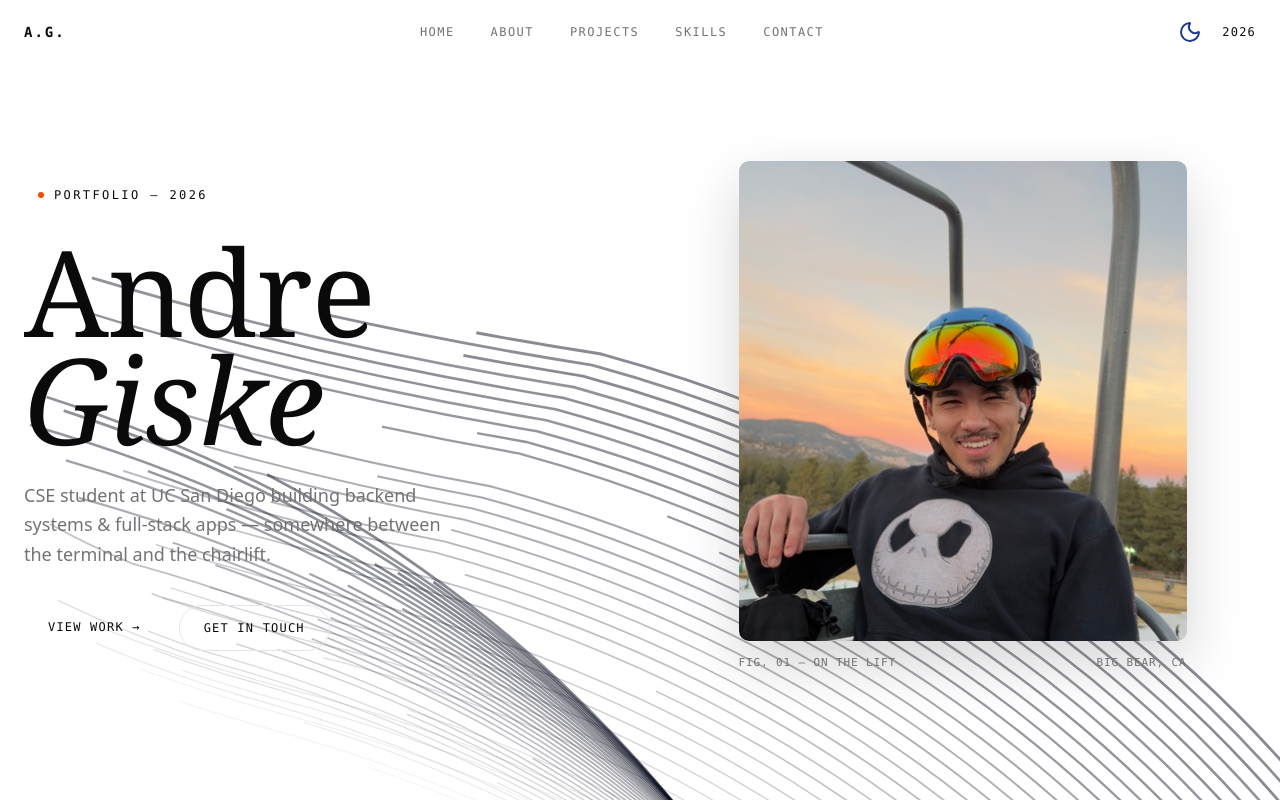
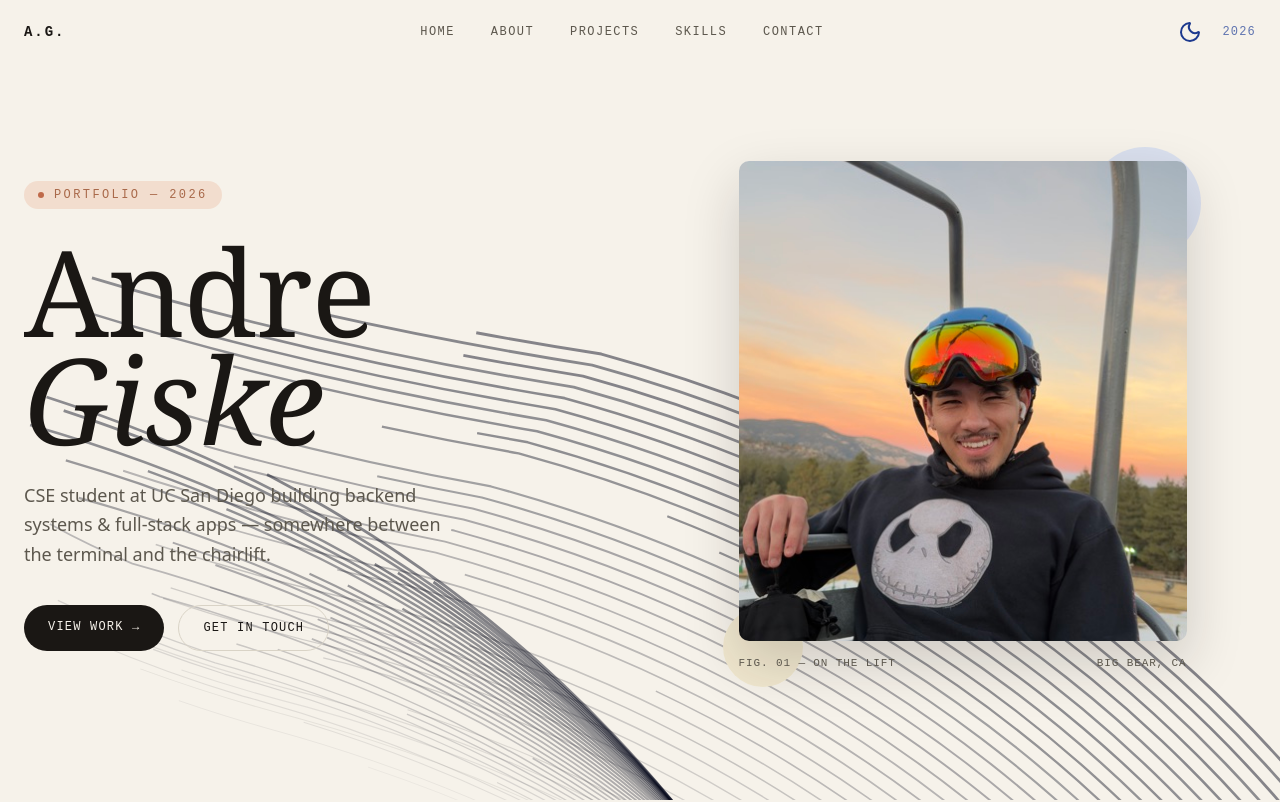
Before and after one commit to dregiske/portfolio, a React (Vite) app: page / in a window 1280 px wide. Shown: the top 802 px of the page. Built offline with nearby package versions, Linux system fonts and the light colour scheme.

Commit message:
changed css

```diff
--- a/src/index.css
+++ b/src/index.css
@@ -4,6 +4,25 @@
 @custom-variant dark (&:is(.dark *));
 
 @theme inline {
+  --font-sans: "Space Grotesk", ui-sans-serif, system-ui, sans-serif;
+  --font-serif: "Instrument Serif", Georgia, "Times New Roman", serif;
+  --font-mono: "Space Mono", ui-monospace, SFMono-Regular, monospace;
+
+  /* Eggshell design tokens exposed to Tailwind (e.g. bg-egg, text-ink, bg-c-mint) */
+  --color-egg: var(--egg);
+  --color-ink: var(--ink);
+  --color-rule: var(--rule);
+  --color-clay: var(--primary);
+  --color-c-clay: var(--c-clay);
+  --color-c-mint: var(--c-mint);
+  --color-c-sky: var(--c-sky);
+  --color-c-lilac: var(--c-lilac);
+  --color-c-butter: var(--c-butter);
+  --color-d-clay: var(--d-clay);
+  --color-d-teal: var(--d-teal);
+  --color-d-blue: var(--d-blue);
+  --color-d-plum: var(--d-plum);
+
   --radius-sm: calc(var(--radius) - 4px);
 
   --radius-md: calc(var(--radius) - 2px);
@@ -84,131 +103,104 @@
 :root {
   --radius: 0.625rem;
 
-  --background: oklch(1 0 0);
+  /* Eggshell palette (light) */
+  --egg: #f6f2ea;
+  --ink: #1a1714;
+  --rule: #d9d3c6;
+  --c-clay: #f2ddce;
+  --c-mint: #d8e8df;
+  --c-sky: #dae0ee;
+  --c-lilac: #ecdce6;
+  --c-butter: #f1e8cf;
+  --d-clay: #a9694a;
+  --d-teal: #3f8a78;
+  --d-blue: #5f74b0;
+  --d-plum: #a25a86;
 
-  --foreground: oklch(0.145 0 0);
-
-  --card: oklch(1 0 0);
-
-  --card-foreground: oklch(0.145 0 0);
-
-  --popover: oklch(1 0 0);
-
-  --popover-foreground: oklch(0.145 0 0);
-
-  --primary: oklch(0.646 0.222 41.116);
-
-  --primary-foreground: oklch(0.985 0 0);
-
-  --secondary: oklch(0.97 0 0);
-
-  --secondary-foreground: oklch(0.205 0 0);
-
-  --muted: oklch(0.97 0 0);
-
-  --muted-foreground: oklch(0.556 0 0);
-
-  --accent: oklch(0.97 0 0);
-
-  --accent-foreground: oklch(0.205 0 0);
-
+  /* shadcn semantic vars mapped to the eggshell palette */
+  --background: var(--egg);
+  --foreground: var(--ink);
+  --card: #fffdf8;
+  --card-foreground: var(--ink);
+  --popover: #fffdf8;
+  --popover-foreground: var(--ink);
+  --primary: #bf6a4a;
+  --primary-foreground: #fffdf8;
+  --secondary: #ece5d8;
+  --secondary-foreground: var(--ink);
+  --muted: #ece5d8;
+  --muted-foreground: #5c574d;
+  --accent: #ece5d8;
+  --accent-foreground: var(--ink);
   --destructive: oklch(0.577 0.245 27.325);
-
-  --border: oklch(0.922 0 0);
-
-  --input: oklch(0.922 0 0);
-
-  --ring: oklch(0.708 0 0);
+  --border: var(--rule);
+  --input: var(--rule);
+  --ring: #bf6a4a;
 
   --chart-1: oklch(0.646 0.222 41.116);
-
   --chart-2: oklch(0.6 0.118 184.704);
-
   --chart-3: oklch(0.398 0.07 227.392);
-
   --chart-4: oklch(0.828 0.189 84.429);
-
   --chart-5: oklch(0.769 0.188 70.08);
 
-  --sidebar: oklch(0.985 0 0);
-
-  --sidebar-foreground: oklch(0.145 0 0);
-
-  --sidebar-primary: oklch(0.205 0 0);
-
-  --sidebar-primary-foreground: oklch(0.985 0 0);
-
-  --sidebar-accent: oklch(0.97 0 0);
-
-  --sidebar-accent-foreground: oklch(0.205 0 0);
-
-  --sidebar-border: oklch(0.922 0 0);
-
-  --sidebar-ring: oklch(0.708 0 0);
+  --sidebar: #fffdf8;
+  --sidebar-foreground: var(--ink);
+  --sidebar-primary: #bf6a4a;
+  --sidebar-primary-foreground: #fffdf8;
+  --sidebar-accent: #ece5d8;
+  --sidebar-accent-foreground: var(--ink);
+  --sidebar-border: var(--rule);
+  --sidebar-ring: #bf6a4a;
 }
 
 .dark {
-  --background: oklch(0.145 0 0);
+  /* Eggshell palette (warm dark) */
+  --egg: #1a1714;
+  --ink: #f3efe6;
+  --rule: rgba(255, 255, 255, 0.12);
+  --c-clay: #3a2c23;
+  --c-mint: #233330;
+  --c-sky: #262c3c;
+  --c-lilac: #342633;
+  --c-butter: #34301f;
+  --d-clay: #d68a68;
+  --d-teal: #6cc3ad;
+  --d-blue: #93a6e0;
+  --d-plum: #d089b3;
 
-  --foreground: oklch(0.985 0 0);
-
-  --card: oklch(0.205 0 0);
-
-  --card-foreground: oklch(0.985 0 0);
-
-  --popover: oklch(0.205 0 0);
-
-  --popover-foreground: oklch(0.985 0 0);
-
-  --primary: oklch(66.477% 0.18971 40.66);
-
-  --primary-foreground: oklch(0.205 0 0);
-
-  --secondary: oklch(0.269 0 0);
-
-  --secondary-foreground: oklch(0.985 0 0);
-
-  --muted: oklch(0.269 0 0);
-
-  --muted-foreground: oklch(0.708 0 0);
-
-  --accent: oklch(0.269 0 0);
-
-  --accent-foreground: oklch(0.985 0 0);
-
+  --background: var(--egg);
+  --foreground: var(--ink);
+  --card: #221f1a;
+  --card-foreground: var(--ink);
+  --popover: #221f1a;
+  --popover-foreground: var(--ink);
+  --primary: #cf7a59;
+  --primary-foreground: #1a1714;
+  --secondary: #2b2721;
+  --secondary-foreground: var(--ink);
+  --muted: #2b2721;
+  --muted-foreground: #a8a294;
+  --accent: #2b2721;
+  --accent-foreground: var(--ink);
   --destructive: oklch(0.704 0.191 22.216);
-
-  --border: oklch(1 0 0 / 10%);
-
-  --input: oklch(1 0 0 / 15%);
-
-  --ring: oklch(0.556 0 0);
+  --border: var(--rule);
+  --input: rgba(255, 255, 255, 0.15);
+  --ring: #cf7a59;
 
   --chart-1: oklch(0.488 0.243 264.376);
-
   --chart-2: oklch(0.696 0.17 162.48);
-
   --chart-3: oklch(0.769 0.188 70.08);
-
   --chart-4: oklch(0.627 0.265 303.9);
-
   --chart-5: oklch(0.645 0.246 16.439);
 
-  --sidebar: oklch(0.205 0 0);
-
-  --sidebar-foreground: oklch(0.985 0 0);
-
-  --sidebar-primary: oklch(0.488 0.243 264.376);
-
-  --sidebar-primary-foreground: oklch(0.985 0 0);
-
-  --sidebar-accent: oklch(0.269 0 0);
-
-  --sidebar-accent-foreground: oklch(0.985 0 0);
-
-  --sidebar-border: oklch(1 0 0 / 10%);
-
-  --sidebar-ring: oklch(0.556 0 0);
+  --sidebar: #221f1a;
+  --sidebar-foreground: var(--ink);
+  --sidebar-primary: #cf7a59;
+  --sidebar-primary-foreground: #1a1714;
+  --sidebar-accent: #2b2721;
+  --sidebar-accent-foreground: var(--ink);
+  --sidebar-border: var(--rule);
+  --sidebar-ring: #cf7a59;
 }
 
 html {
@@ -220,6 +212,9 @@ html {
     @apply border-border outline-ring/50;
   }
   body {
-    @apply bg-background text-foreground;
+    @apply bg-background text-foreground font-sans;
+  }
+  ::selection {
+    background: color-mix(in srgb, var(--primary) 22%, transparent);
   }
 }
```
